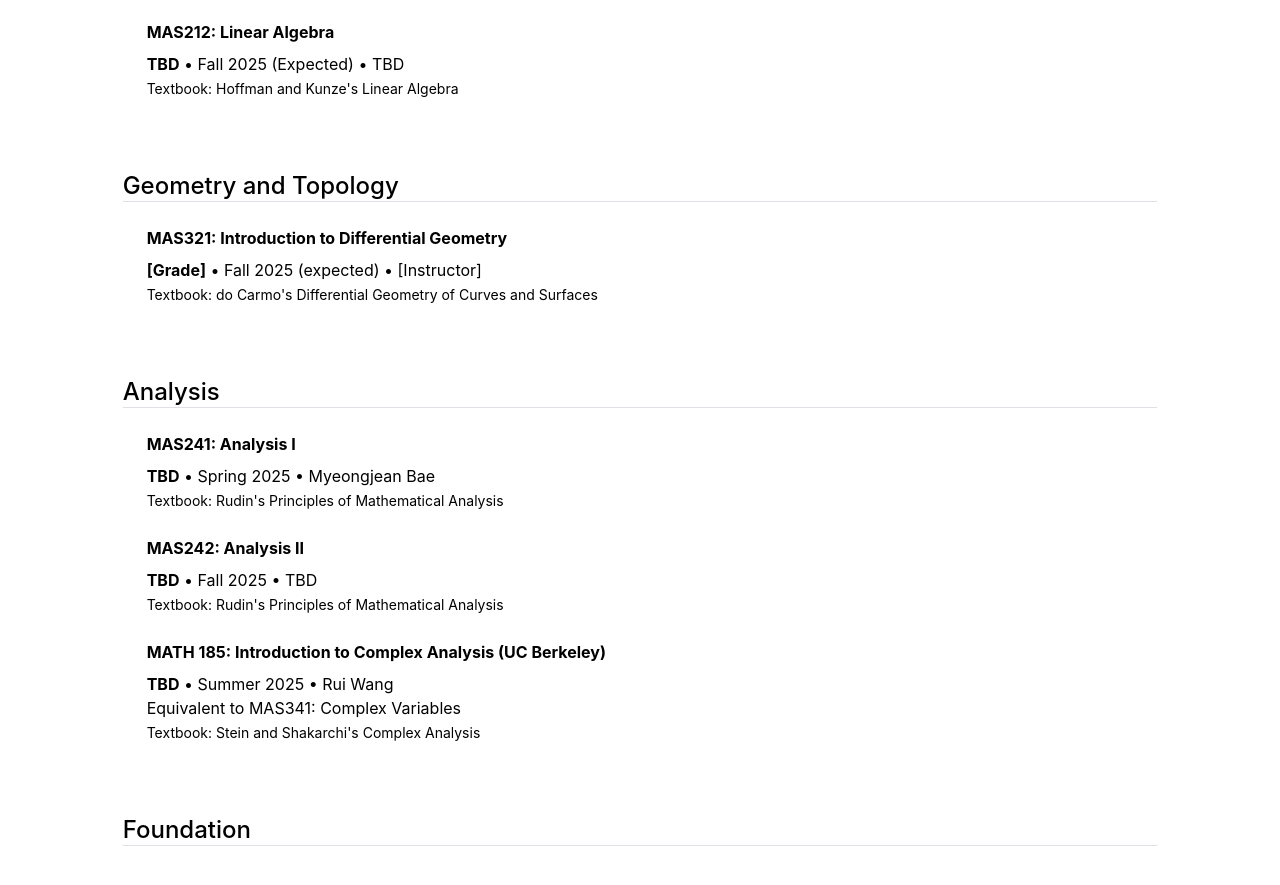
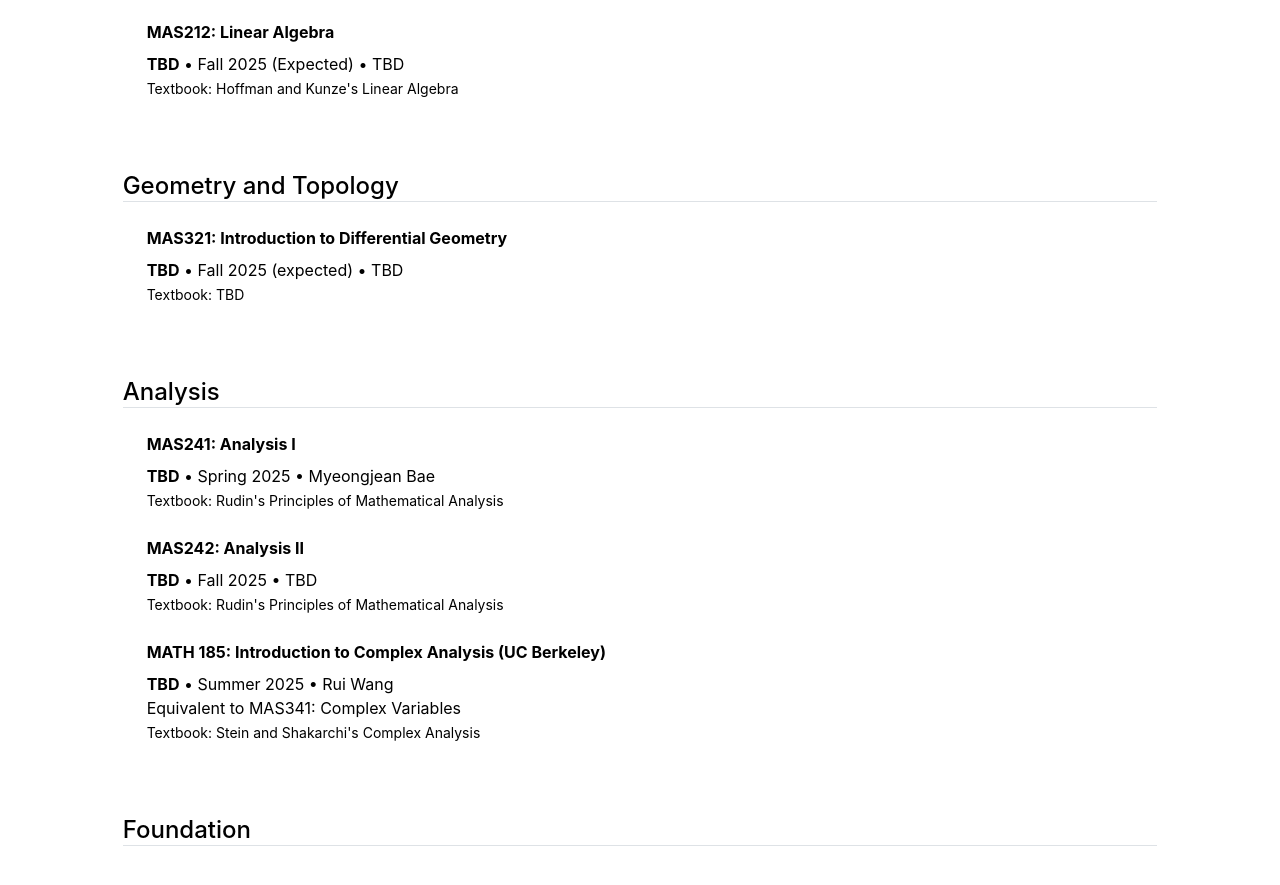
Before and after one commit to mino-jeong/mino-jeong.github.io, a Jekyll site: the page built from coursework-field.md, in a window 1280 px wide and 900 px high, scrolled down 437 px. Shown: the top 885 px of the window. Built offline with Jekyll 4.4.1, drawn with Linux system fonts in a browser that asks for light colours.

Commit message:
Update 2-geometry.yml

```diff
--- a/_data/coursework-field/2-geometry.yml
+++ b/_data/coursework-field/2-geometry.yml
@@ -1,3 +1,3 @@
 - title: 'MAS321: Introduction to Differential Geometry'
-  description: '<strong>[Grade]</strong> • Fall 2025 (expected) • [Instructor]'
-  textbook: "do Carmo's Differential Geometry of Curves and Surfaces"
+  description: '<strong>TBD</strong> • Fall 2025 (expected) • TBD'
+  textbook: "TBD<!---do Carmo's Differential Geometry of Curves and Surfaces--->"
```
